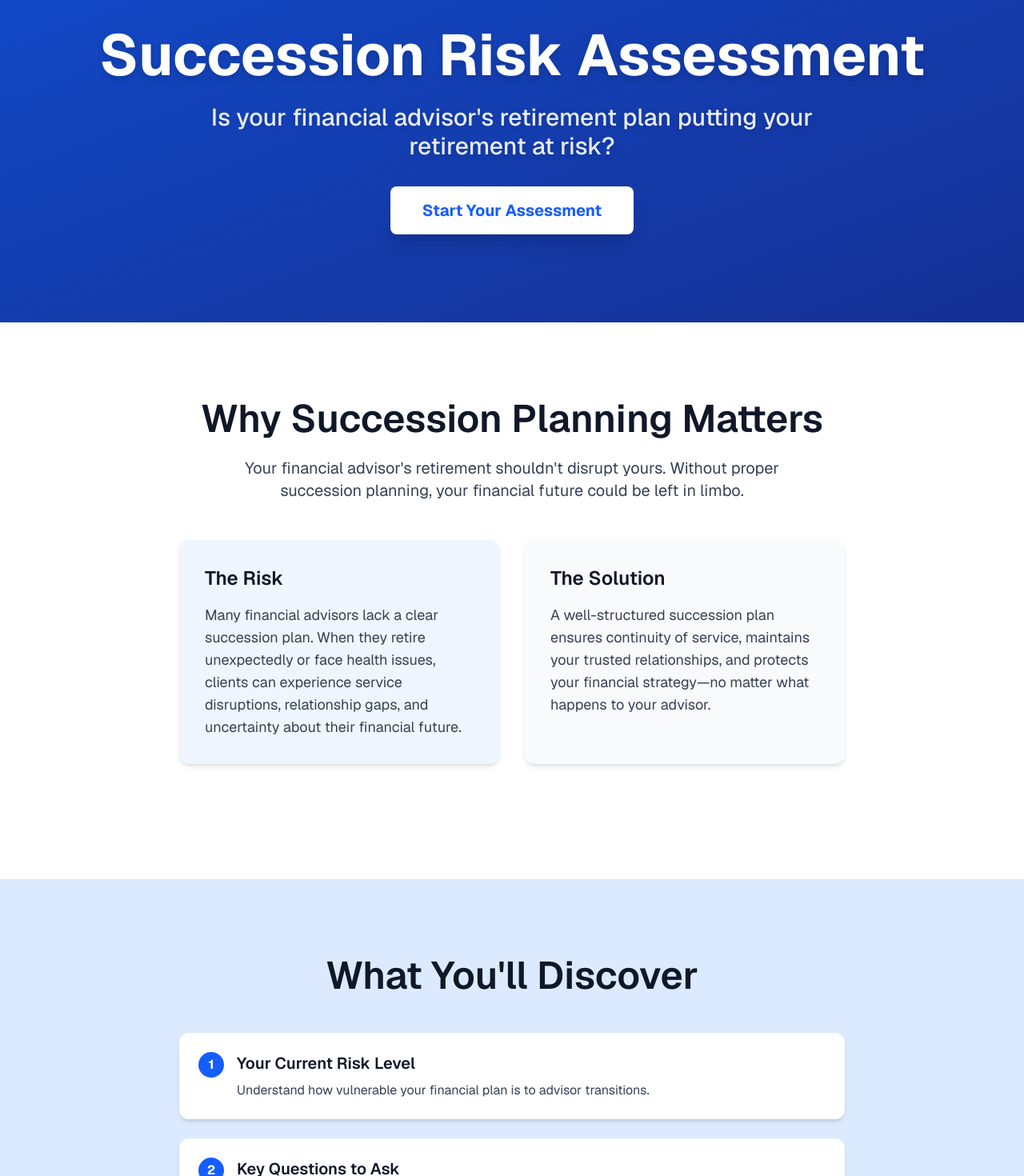
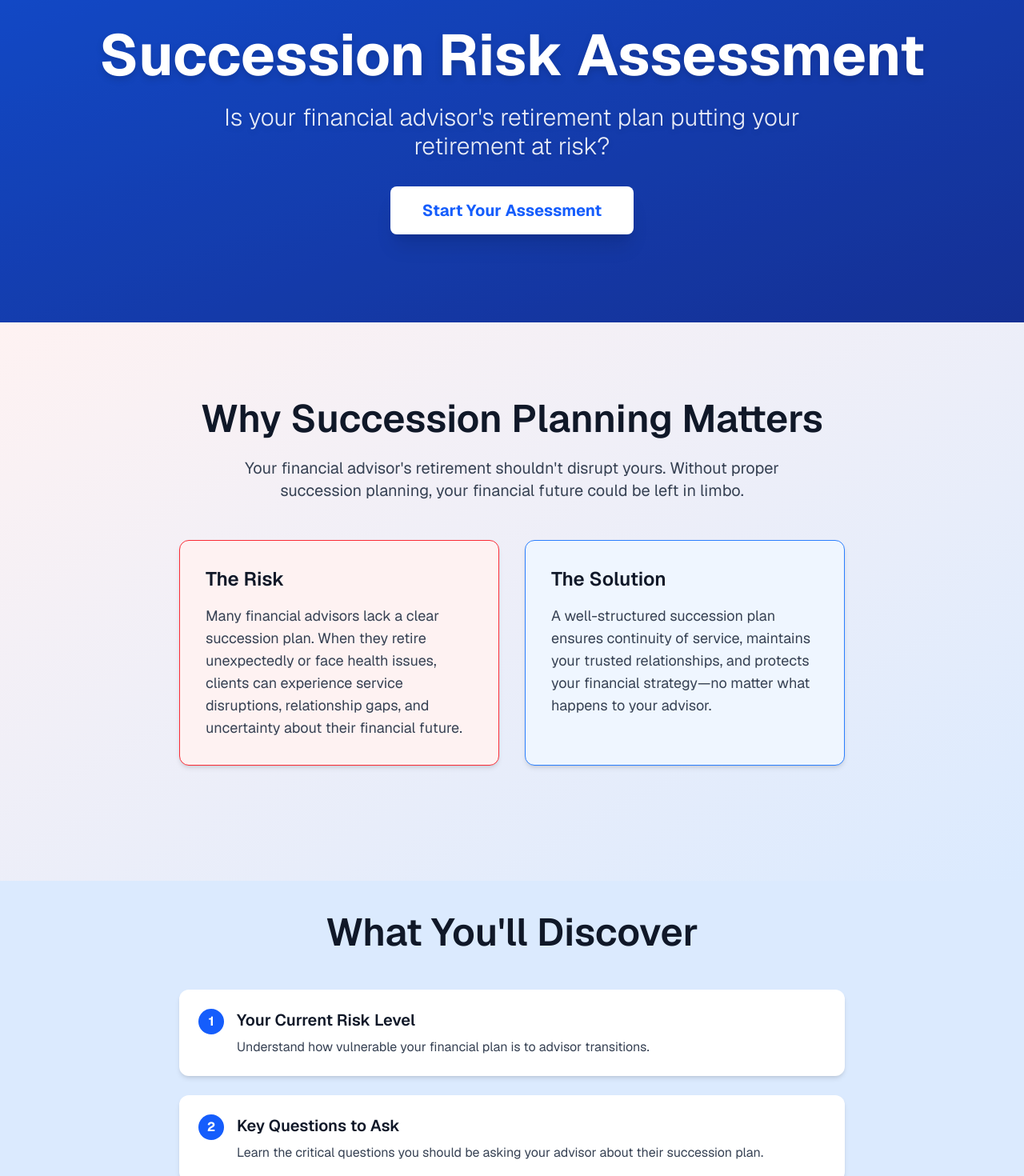
Before and after one commit to m4cbeth/gm-demo, a Next.js app: page /succession-assessment in a window 1280 px wide. Shown: the part 200-1670 px from the top of the page at 80% size. Built offline with nearby package versions, Linux system fonts and the light colour scheme.

Commit message:
fixed typography and adjusted styling

```diff
--- a/app/globals.css
+++ b/app/globals.css
@@ -27,5 +27,5 @@ html {
 body {
   background: var(--background);
   color: var(--foreground);
-  font-family: Arial, Helvetica, sans-serif;
+  /* font-family: Arial, Helvetica, sans-serif; */
 }
--- a/app/layout.tsx
+++ b/app/layout.tsx
@@ -6,11 +6,13 @@ import Footer from "../components/Footer";
 const geistSans = Geist({
   variable: "--font-geist-sans",
   subsets: ["latin"],
+  weight: ["100", "200", "300", "400", "500", "600", "700", "800", "900"],
 });
 
 const geistMono = Geist_Mono({
   variable: "--font-geist-mono",
   subsets: ["latin"],
+  weight: ["100", "200", "300", "400", "500", "600", "700", "800", "900"],
 });
 
 export const metadata: Metadata = {
--- a/app/page.tsx
+++ b/app/page.tsx
@@ -24,7 +24,7 @@ export default function Home() {
             <h1 className="bg-black/70 rounded-2xl py-3 text-4xl sm:text-5xl md:text-4xl lg:text-4xl font-bold text-blue-600 mb-4 drop-shadow-lg">
               Complete Wealth <br />&<br /> Financial Management
             </h1>
-            <h2 className="bg-black/70 rounded-2xl py-2 lg:p-4 text-2xl sm:text-2xl md:text-3xl lg:text-4xl text-white font-medium drop-shadow-md">
+            <h2 className="bg-black/70 rounded-2xl p-4 lg:p-4 text-2xl sm:text-2xl md:text-3xl lg:text-4xl text-white font-medium drop-shadow-md">
               {`Your advisor's retirement shouldn't disrupt yours`}
             </h2>
           </div>
--- a/app/succession-assessment/page.tsx
+++ b/app/succession-assessment/page.tsx
@@ -14,7 +14,7 @@ export default function SuccessionAssessment() {
                         <h1 className="text-4xl sm:text-5xl md:text-6xl lg:text-7xl font-bold text-white mb-6 drop-shadow-lg">
                             Succession Risk Assessment
                         </h1>
-                        <p className="text-xl sm:text-2xl md:text-3xl text-white/90 font-medium max-w-3xl mx-auto drop-shadow-md mb-8">
+                        <p className="text-xl font-light sm:text-2xl md:text-3xl text-white/90  max-w-3xl mx-auto drop-shadow-md mb-8">
                             Is your financial advisor's retirement plan putting your retirement at risk?
                         </p>
                         <a
@@ -27,9 +27,9 @@ export default function SuccessionAssessment() {
                 </section>
 
                 {/* Why It Matters Section */}
-                <section className="bg-white py-16 sm:py-20 md:py-24">
+                <section className="bg-linear-to-br from-red-50 to-blue-100 py-16 sm:py-20 md:py-24">
                     <div className="max-w-4xl mx-auto px-4 sm:px-6 lg:px-8">
-                        <div className="text-center mb-12">
+                        <div className="text-center mb-12 ">
                             <h2 className="text-3xl sm:text-4xl md:text-5xl font-semibold text-gray-900 mb-6">
                                 Why Succession Planning Matters
                             </h2>
@@ -39,7 +39,7 @@ export default function SuccessionAssessment() {
                         </div>
 
                         <div className="grid md:grid-cols-2 gap-8 mb-12">
-                            <div className="bg-blue-50 rounded-xl p-8 shadow-md">
+                            <div className="bg-red-50 border border-red-500 rounded-xl p-8 shadow-md">
                                 <h3 className="text-2xl font-semibold text-gray-900 mb-4">
                                     The Risk
                                 </h3>
@@ -48,7 +48,7 @@ export default function SuccessionAssessment() {
                                 </p>
                             </div>
 
-                            <div className="bg-gray-50 rounded-xl p-8 shadow-md">
+                            <div className="bg-blue-50 border border-blue-500 rounded-xl p-8 shadow-md">
                                 <h3 className="text-2xl font-semibold text-gray-900 mb-4">
                                     The Solution
                                 </h3>
@@ -61,7 +61,7 @@ export default function SuccessionAssessment() {
                 </section>
 
                 {/* What You'll Learn Section */}
-                <section className="bg-blue-100 py-16 sm:py-20 md:py-24">
+                <section className="bg-blue-100 py-10">
                     <div className="max-w-4xl mx-auto px-4 sm:px-6 lg:px-8">
                         <h2 className="text-3xl sm:text-4xl md:text-5xl font-semibold text-gray-900 mb-12 text-center">
                             What You'll Discover
--- a/components/Footer.tsx
+++ b/components/Footer.tsx
@@ -16,7 +16,7 @@ export default function Footer() {
                     </p>
                 </div>
                 <div className="text-center">
-                    <p className="text-lg">
+                    <p className="font-sans text-md font-thin" >
                         © {currentYear} Sensible Wealth Advisory Group
                     </p>
                 </div>
--- a/package.json
+++ b/package.json
@@ -19,6 +19,7 @@
     "@types/node": "^20",
     "@types/react": "^19",
     "@types/react-dom": "^19",
+    "baseline-browser-mapping": "^2.9.19",
     "eslint": "^9",
     "eslint-config-next": "16.0.7",
     "tailwindcss": "^4",
```
Also changed, not shown: 1 other file (tests, documents, lock files or other folders).
